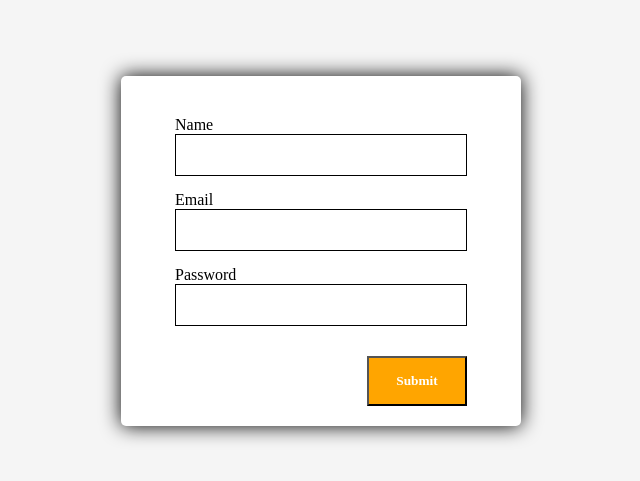
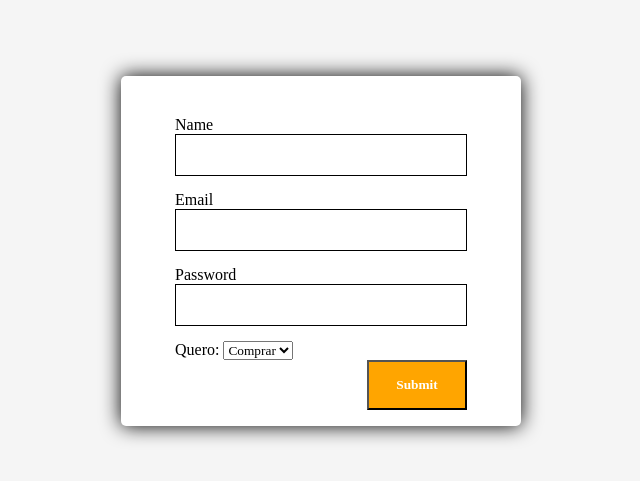
Before and after one commit to Willianwg/horizon, a React (Vite) app in the folder frontend/: page /singIn in a window 1280 px wide. Shown: the part 169-650 px from the top of the page, without its empty margins (339-979 px from the left). Built offline with nearby package versions, Linux system fonts and the light colour scheme.

Commit message:
Adicionado select a formulario de cadastro

```diff
--- a/frontend/src/pages/SingIn.tsx
+++ b/frontend/src/pages/SingIn.tsx
@@ -14,7 +14,14 @@ export function SingIn(){
                 <label>Email</label>
                 <Input />
                 <label>Password</label>
-                <Input />
+                <Input type="password"/>
+
+                <label>Quero: </label>
+                <select name="select">
+                    <option value="valor1" selected>Comprar</option>
+                    <option value="valor2">Vender</option>
+                </select>
+
                 <Button>Submit</Button>
                </Form>
             </Container>
@@ -75,7 +82,7 @@ const Input = styled("input",{
 });
 
 const Button = styled("button",{
-    marginTop:30,
+
     display:"block",
     height:50,
     width:100,
```
